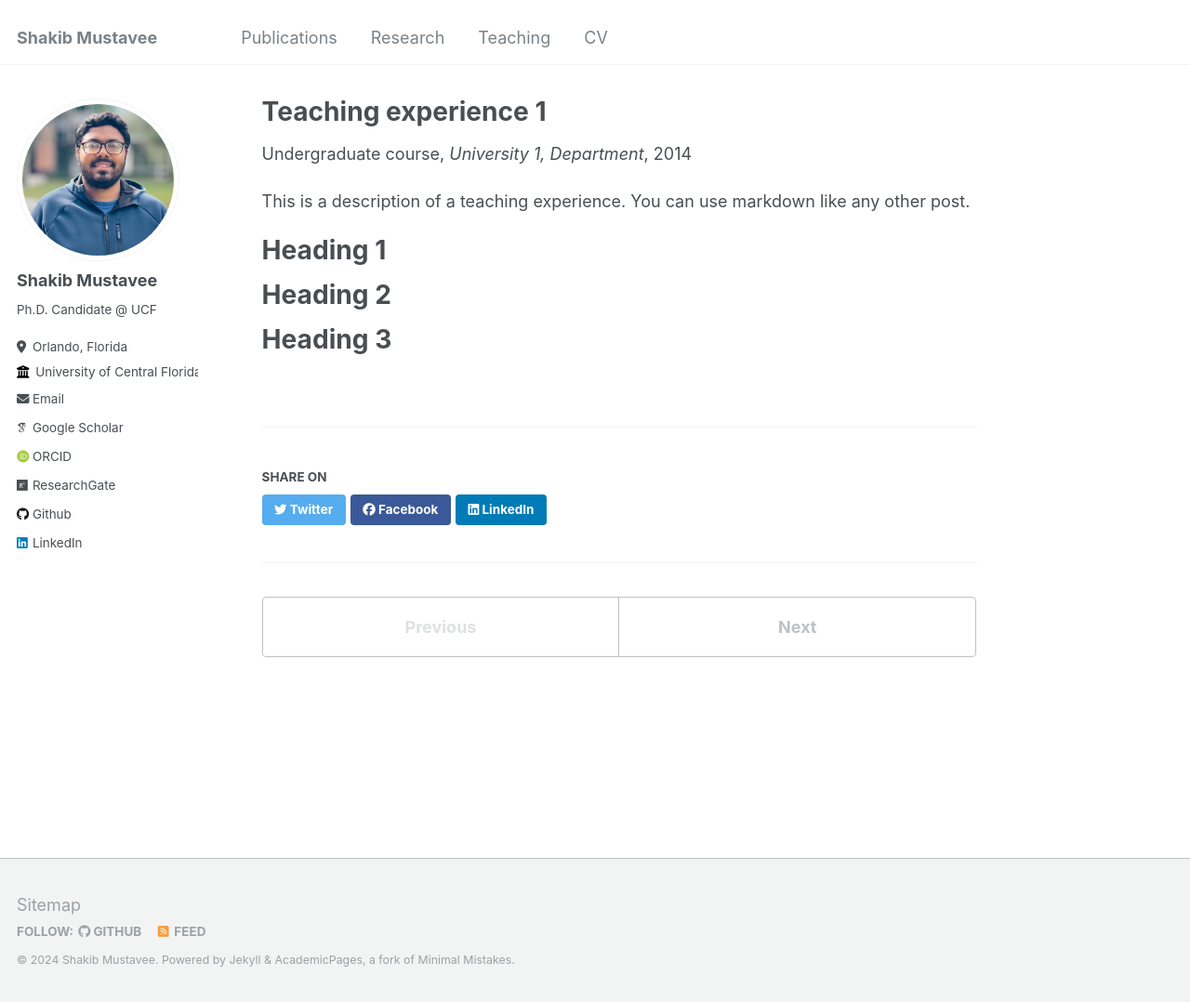
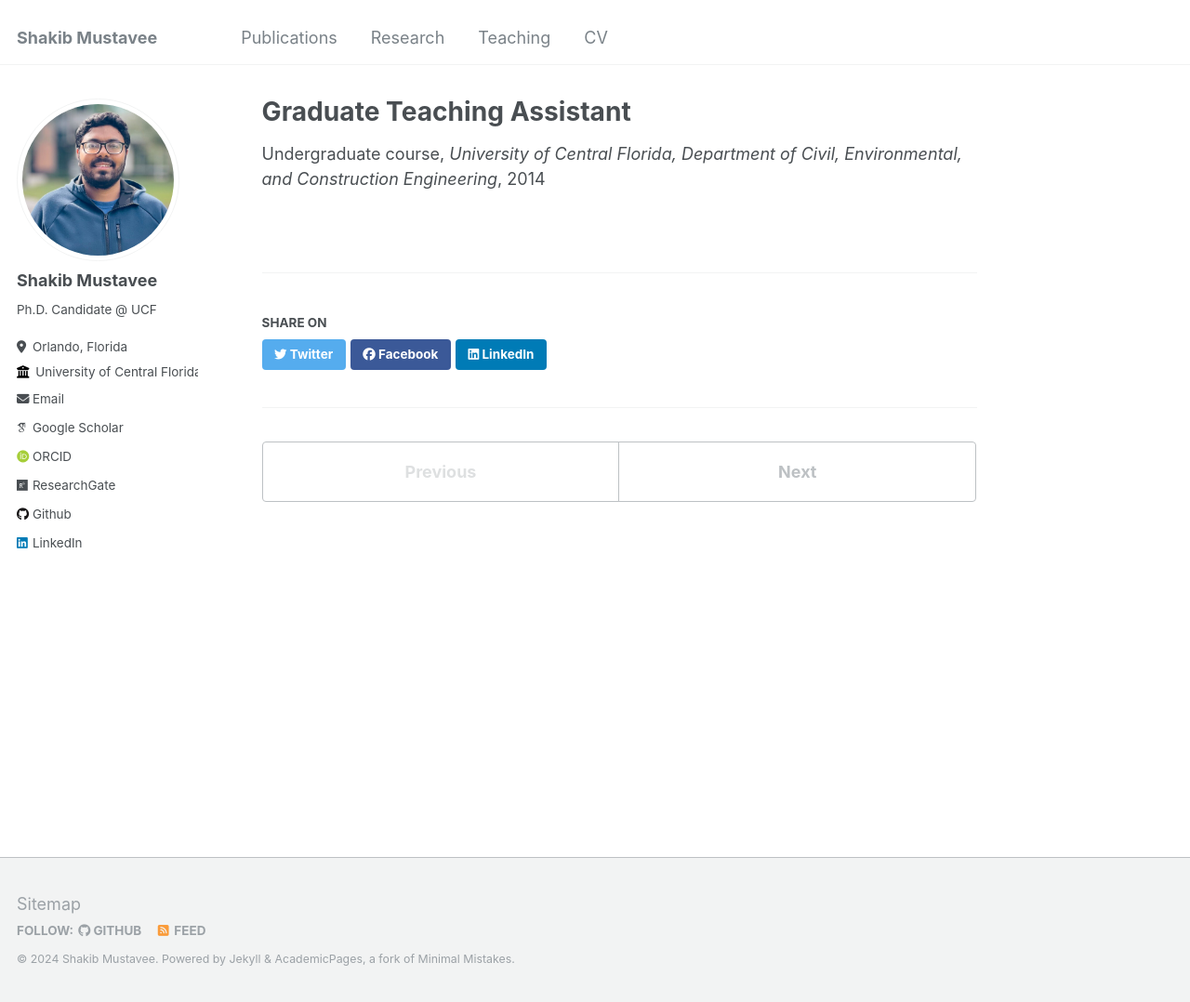
Before and after one commit to mustavee/mustavee.github.io, a Jekyll site: the page built from _teaching/2014-spring-teaching-1.md, in a window 1280 px wide and 1078 px high. Shown: the whole window at 93% size. Built offline with Jekyll 4.4.1, drawn with Linux system fonts in a browser that asks for light colours; some web fonts are replaced.

Commit message:
Update 2014-spring-teaching-1.md  teaching

```diff
--- a/_teaching/2014-spring-teaching-1.md
+++ b/_teaching/2014-spring-teaching-1.md
@@ -1,20 +1,8 @@
 ---
-title: "Teaching experience 1"
+title: "Graduate Teaching Assistant"
 collection: teaching
 type: "Undergraduate course"
-permalink: /teaching/2014-spring-teaching-1
-venue: "University 1, Department"
+venue: "University of Central Florida, Department of Civil, Environmental, and Construction Engineering"
 date: 2014-01-01
-location: "City, Country"
+location: "Orlando, Florida"
 ---
-
-This is a description of a teaching experience. You can use markdown like any other post.
-
-Heading 1
-======
-
-Heading 2
-======
-
-Heading 3
-======
```
